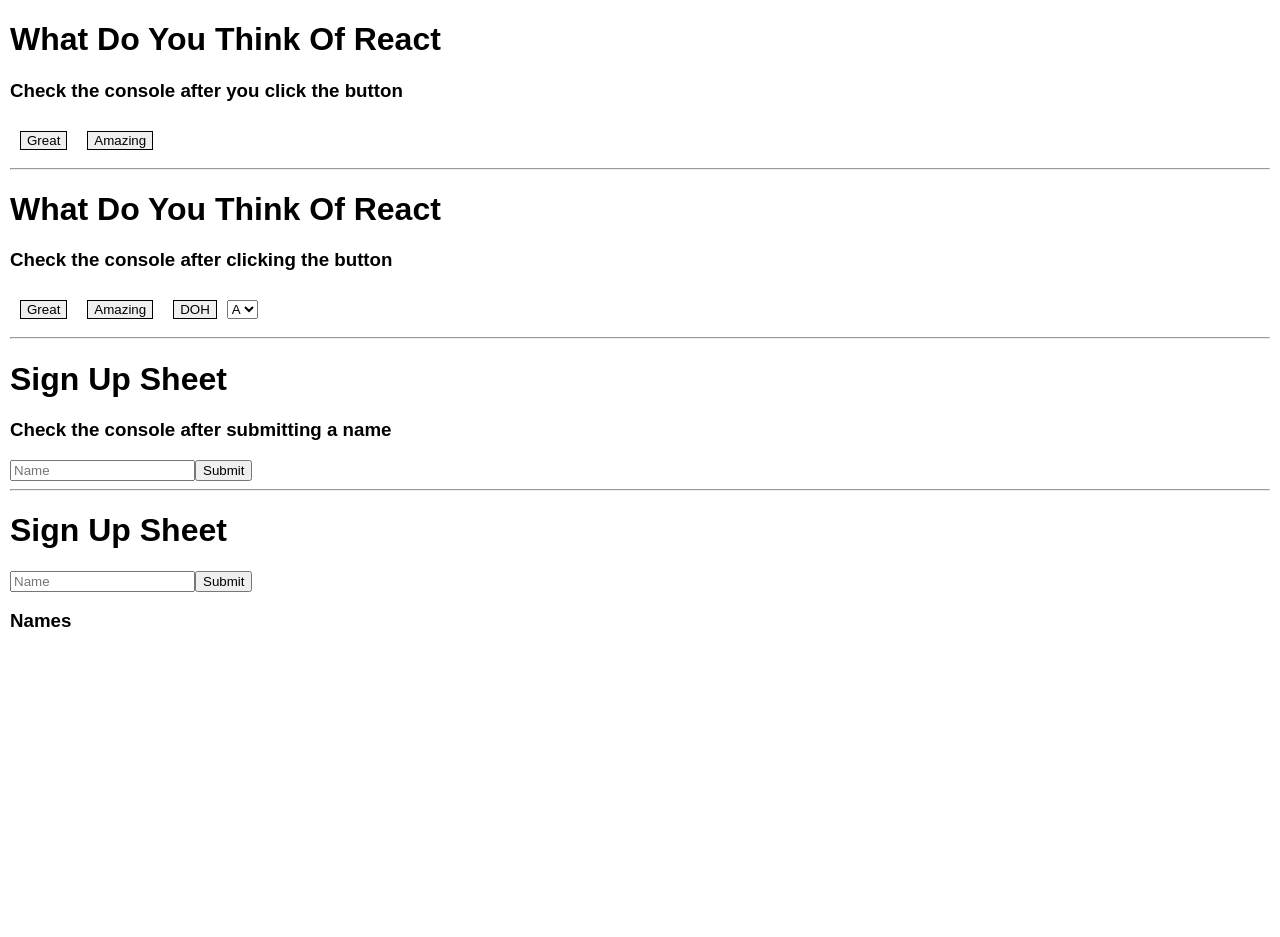
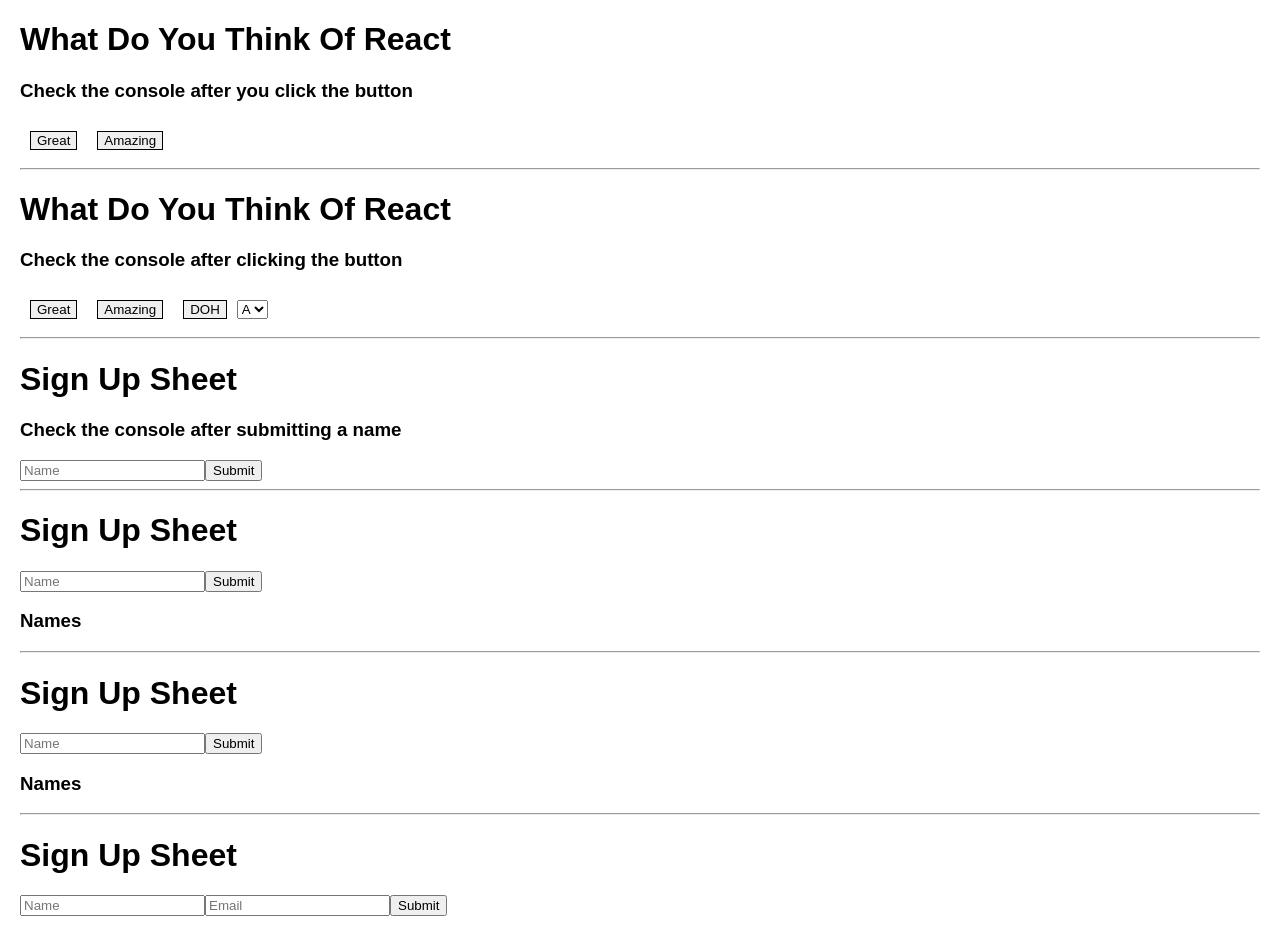
Before and after one commit to bdog72/react-forms, a React app: page / in a window 1280 px wide. Shown: the top 937 px of the page. Before the commit the page ends 821 px from the top, so only its background shows below. Built offline with nearby package versions, Linux system fonts and the light colour scheme.

Commit message:
added another example

```diff
--- /dev/null
+++ b/src/components/05BasicInput.js
@@ -0,0 +1,40 @@
+import React, { Component } from 'react'
+
+export default class BasicInput05 extends Component {
+  state = {
+    name: '',
+    names: []
+  }
+
+onNameChange = (evt) => {
+  this.setState({ name: evt.target.value })
+}
+
+onFormSubmit = (evt) => {
+  const names = [ ...this.state.names, this.state.name ]
+  this.setState({ names: names, name: '' })
+  evt.preventDefault()
+}
+
+render () {
+    return (
+      <div>
+        <h1>Sign Up Sheet</h1>
+        <form onSubmit={this.onFormSubmit}>
+          <input
+            placeholder='Name'
+            value={this.state.name}
+            onChange={this.onNameChange}
+          />
+          <input type='submit' />
+        </form>
+        <div>
+          <h3>Names</h3>
+          <ul>
+            { this.state.names.map((name, i) => <li key={i}>{name}</li>) }
+          </ul>
+        </div>
+      </div>
+    )
+  }
+}
--- /dev/null
+++ b/src/components/06StateInputMulti.js
@@ -0,0 +1,62 @@
+import React, { Component } from 'react'
+
+export default class StateInputMulti extends Component {
+  state = {
+    fields: {
+      name: '',
+      email: ''
+    },
+    people: []
+  }
+
+onFormSubmit = (evt) => {
+  const people = [
+    ...this.state.people,
+    this.state.fields
+  ]
+  this.setState({
+    people,
+    fields: {
+      name: '',
+      email: ''
+    }
+  })
+  evt.preventDefault()
+}
+onInputChange = (evt) => {
+  const fields = this.state.fields
+  fields[evt.target.name] = evt.target.value
+  this.setState({ fields })
+}
+
+render () {
+    return (
+      <div>
+        <h1>Sign Up Sheet</h1>
+        <form onSubmit={this.onFormSubmit}>
+          <input
+            placeholder='Name'
+            name='name'
+            value={this.state.fields.name}
+            onChange={this.onInputChange}
+          />
+          <input
+            placeholder='Email'
+            name='email'
+            value={this.state.fields.email}
+            onChange={this.onInputChange}
+          />
+          <input type='submit' />
+        </form>
+        <div>
+          <h3>People</h3>
+          <ul>
+            { this.state.people.map(({ name, email }, i) =>
+              <li key={i}>{name} ({ email })</li>
+            )}
+          </ul>
+        </div>
+      </div>
+    )
+  }
+}
--- a/src/components/App.js
+++ b/src/components/App.js
@@ -3,6 +3,8 @@
 import BasicButton02 from './02BasicButton'
 import BasicInput03 from './03BasicInput'
 import BasicInput04 from './04BasicInput'
+import BasicInput05 from './05BasicInput'
+import StateInputMulti from './06StateInputMulti'
 
 class App extends Component {
   render () {
@@ -14,6 +16,10 @@
       <BasicInput03 />
       <hr />
       <BasicInput04 />
+      <hr />
+      <BasicInput05 />
+      <hr />
+      <StateInputMulti />
     </div>
   }
 }
--- a/src/styles/screen.scss
+++ b/src/styles/screen.scss
@@ -8,7 +8,7 @@
 }
 
 body {
-  margin: 10px;
+  margin: 20px;
   font: $base-text-size / 1 $base-font-family;
 }
 
```
